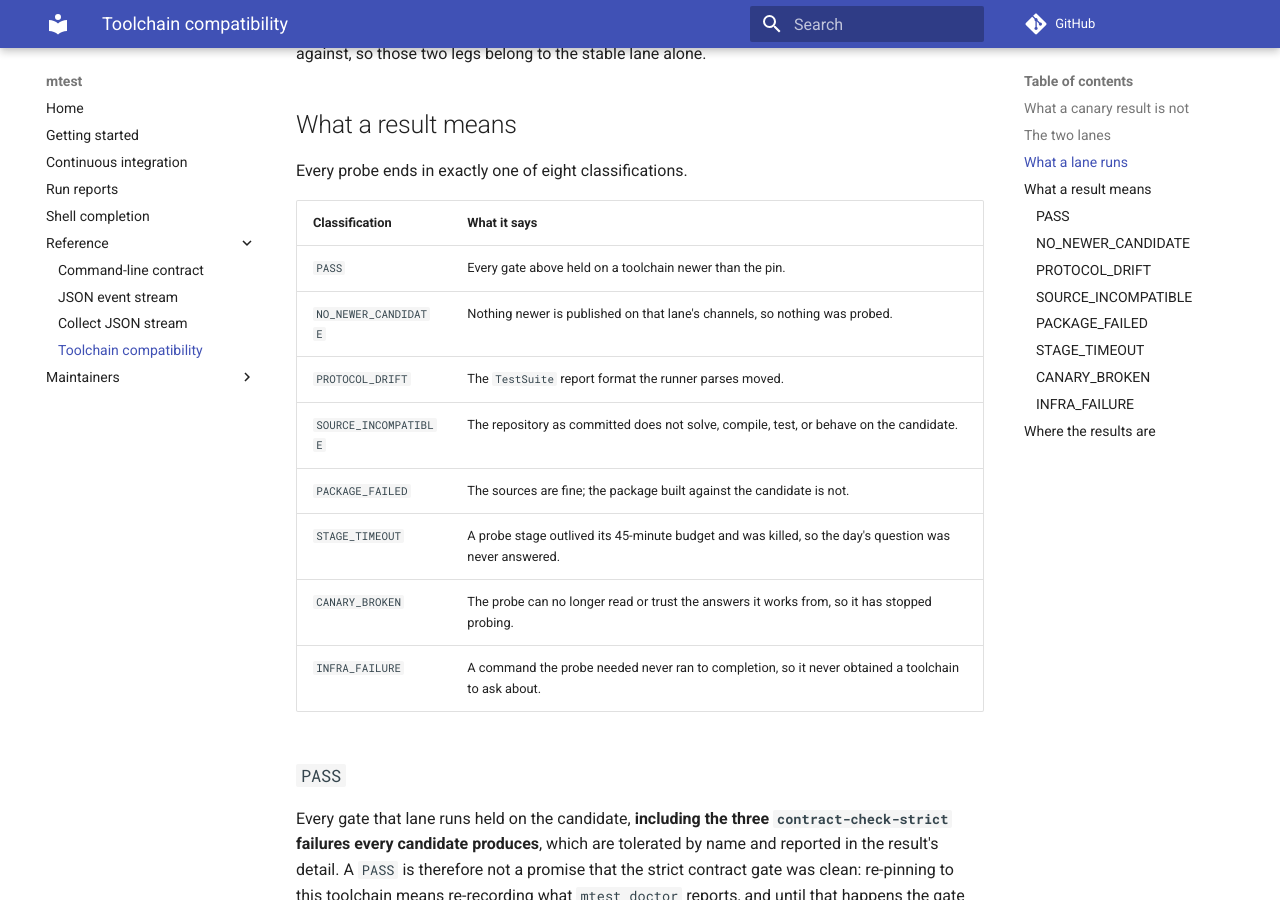
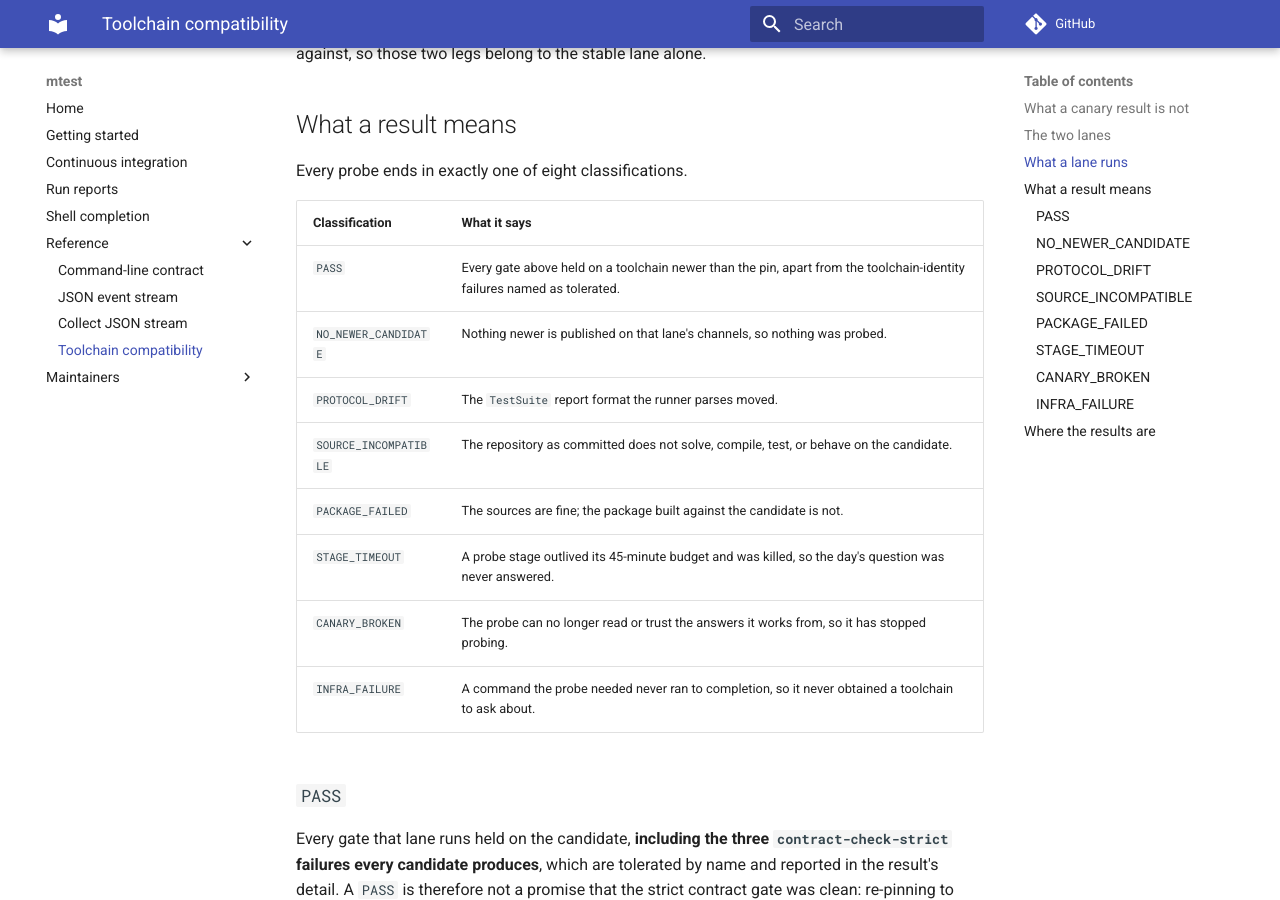
Before and after one commit to mikeleppane/mtest, an MkDocs documentation site: the page built from docs/compatibility.md, in a window 1280 px wide and 900 px high, scrolled down 2278 px. Built offline with MkDocs 1.6.1 and Material for MkDocs 9.7.7, drawn with Linux system fonts in a browser that asks for light colours; comment, search, counter and statistics services are not loaded.

Commit message:
docs(canary): carry the contract tolerance into the PASS row
The table row is the first thing a maintainer reads, and it still said a
`PASS` meant every gate held. The section under it now explains the three
tolerated toolchain-identity failures; the row it summarises has to say
so too, or the correction only reaches a reader who kept going.

```diff
--- a/docs/compatibility.md
+++ b/docs/compatibility.md
@@ -105,7 +105,7 @@ Every probe ends in exactly one of eight classifications.
 
 | Classification | What it says |
 |----------------|--------------|
-| `PASS` | Every gate above held on a toolchain newer than the pin. |
+| `PASS` | Every gate above held on a toolchain newer than the pin, apart from the toolchain-identity failures named as tolerated. |
 | `NO_NEWER_CANDIDATE` | Nothing newer is published on that lane's channels, so nothing was probed. |
 | `PROTOCOL_DRIFT` | The `TestSuite` report format the runner parses moved. |
 | `SOURCE_INCOMPATIBLE` | The repository as committed does not solve, compile, test, or behave on the candidate. |
```
